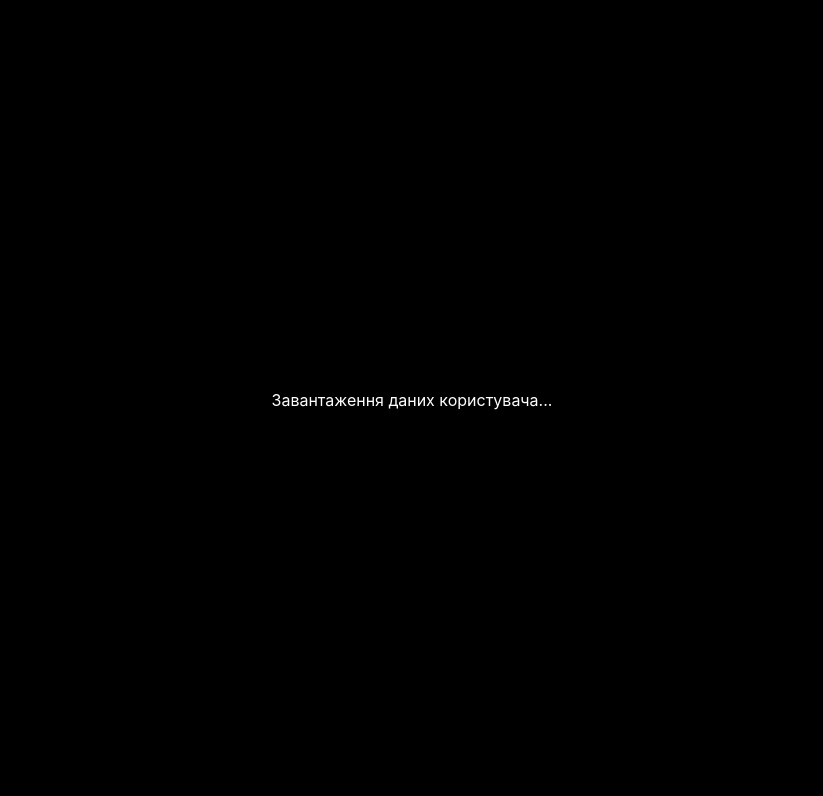
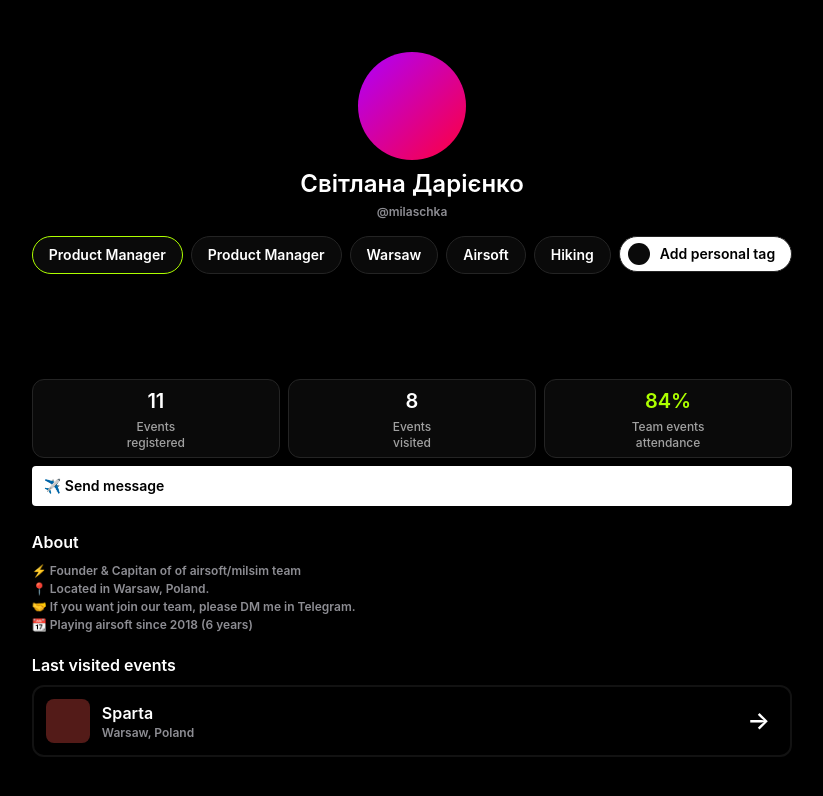
Before and after one commit to TwixUA/community-telegram-mini-app, a React (Create React App) app: page / in a window 1280 px wide. Shown: the top 796 px of the page, without its empty margins (228-1051 px from the left). Built offline with nearby package versions, Linux system fonts and the light colour scheme.

Commit message:
Add profile page structure

```diff
--- a/package.json
+++ b/package.json
@@ -35,5 +35,9 @@
       "last 1 firefox version",
       "last 1 safari version"
     ]
+  },
+  "devDependencies": {
+    "prettier": "3.3.3",
+    "tailwindcss": "^3.4.10"
   }
 }
--- a/src/App.js
+++ b/src/App.js
@@ -1,67 +1,79 @@
-import React, { useEffect, useState } from 'react';
-import { setupTelegramTheme } from './theme';
-import confetti from 'canvas-confetti'; // Імпортуємо бібліотеку конфеті
-import './styles/global.css'; // Імпорт ваших стилів
+import React, { useEffect, useState } from "react";
+import { setupTelegramTheme } from "./theme";
+import confetti from "canvas-confetti"; // Імпортуємо бібліотеку конфеті
+import "./styles/global.css"; // Імпорт стилів
+import Profile from "./components/Profile";
 
 function App() {
   const [user, setUser] = useState(null);
+  const [isTelegramApp, setIsTelegramApp] = useState(false);
 
   useEffect(() => {
-    // Перевіряємо, чи є об'єкт Telegram WebApp
+    // Перевіряємо, чи є об'єкт Telegram WebApp і чи є параметри з Telegram
     const tg = window.Telegram?.WebApp;
 
-    // Налаштування теми через Telegram WebApp API
-    setupTelegramTheme();
+    if (tg && window.Telegram.WebApp.initDataUnsafe?.user) {
+      console.log("Додаток запущено в Telegram.");
 
-    if (tg) {
-      // Використовуємо дані з Telegram
+      // Налаштування теми через Telegram WebApp API
+      if (tg.version && parseFloat(tg.version) >= 6.0) {
+        setupTelegramTheme();
+      } else {
+        console.warn(
+          "Налаштування теми не підтримуються в цій версії WebApp API."
+        );
+      }
+
       const userData = tg.initDataUnsafe?.user;
+      console.log("Дані користувача з Telegram:", userData);
 
       // Якщо є дані користувача, зберігаємо їх у стані
       if (userData) {
         setUser(userData);
       }
 
+      // Вказуємо, що додаток запущений у Telegram
+      setIsTelegramApp(true);
+
       // Активуємо кнопку закриття Telegram WebApp
       tg.ready();
+    } else {
+      console.log(
+        "Додаток запущено поза Telegram. Використовуємо фіктивні дані."
+      );
+      // Фіктивні дані для локальної розробки
+      setUser({
+        first_name: "Фіктивний",
+        last_name: "Користувач",
+        username: "mock_user",
+        id: 12345678,
+        photo_url:
+          "https://cdn3d.iconscout.com/3d/premium/thumb/gift-box-3d-illustration-download-in-png-blend-fbx-gltf-file-formats--present-surprise-wanna-shop-pack-e-commerce-shopping-illustrations-3286985.png?f=webp",
+      });
     }
   }, []);
 
-   // Виклик HapticFeedback при натисканні
-   const handleAvatarClick = () => {
+  // Виклик HapticFeedback при натисканні
+  const handleAvatarClick = () => {
     const tg = window.Telegram?.WebApp;
 
     if (tg && tg.HapticFeedback) {
-      // Викликаємо Haptic Feedback при натисканні
-      tg.HapticFeedback.impactOccurred('light'); // 'light', 'medium', або 'heavy'
+      tg.HapticFeedback.impactOccurred("light"); // 'light', 'medium', або 'heavy'
     }
 
     // Запускаємо конфеті
     confetti({
-      particleCount: 150,
+      particleCount: 100,
       spread: 60,
-      origin: { y: 0.6 },
+      origin: { y: 0.15 },
     });
   };
 
   return (
-    <div className="container"> {/* Додаємо клас container */}
+    <div className="container">
       {user ? (
-        <div>
-          <h1>Привіт, {user.first_name}!</h1>
-          <p>Ваше ім'я: {user.first_name} {user.last_name}</p>
-          <p>Нікнейм: @{user.username}</p>
-          <p>ID: {user.id}</p>
-          <img
-            className="avatar" // Додаємо клас для аватарки
-            src={user.photo_url || "https://cdn.prod.website-files.com/625816a3416990dd61391b9b/66c4d90bd4b9b8957e7bdad4_chromatic-17.avif"}
-            alt="User Avatar"
-            style={{ borderRadius: '50%', marginTop: '20px', width: '100px', height: '100px', cursor: 'pointer' }}
-            onClick={handleAvatarClick}  // Додаємо подію кліку
-            onError={(e) => {
-              e.target.src = "https://via.placeholder.com/150"; // Альтернативне зображення, якщо аватар не завантажується
-            }}
-          />
+        <div onClick={handleAvatarClick}>
+          <Profile />
         </div>
       ) : (
         <p>Завантаження даних користувача...</p>
--- /dev/null
+++ b/src/components/Profile.js
@@ -0,0 +1,163 @@
+import React, { useEffect, useState } from "react";
+
+const Profile = () => {
+  const [user, setUser] = useState(null);
+
+  useEffect(() => {
+    const tg = window.Telegram?.WebApp;
+
+    if (tg && tg.initDataUnsafe?.user) {
+      const userData = tg.initDataUnsafe.user;
+      setUser(userData); // Зберігаємо дані користувача в стані
+    } else {
+      // Фіктивні дані для тестування поза Telegram
+      setUser({
+        first_name: "Світлана",
+        last_name: "Дарієнко",
+        username: "milaschka",
+      });
+    }
+  }, []);
+
+  if (!user) {
+    return <div>Завантаження даних користувача...</div>;
+  }
+
+  return (
+    <div class="self-stretch h-[696px] flex-col justify-start items-start gap-[59px] inline-flex">
+      <div class="self-stretch h-[268px] flex-col justify-start items-center gap-4 flex">
+        <div class="flex-col justify-start items-center gap-2 flex">
+          <div class="w-[108px] h-[108px] bg-gradient-to-br from-[#ad00ff] to-[#ff003d] rounded-full"></div>
+          <div class="flex-col justify-center items-center gap-1 flex">
+            <div class="text-white text-2xl font-semibold font-['Inter']">
+              {user.first_name} {user.last_name}
+            </div>
+            <div class="text-[#8d8d93] text-xs font-semibold font-['Inter']">
+              @{user.username}
+            </div>
+          </div>
+        </div>
+        <div class="flex flex-wrap justify-center items-start gap-2 inline-flex">
+          <div class="px-4 py-[11px] bg-neutral-950 rounded-[37px] border border-[#adff00] justify-center items-center gap-2.5 flex">
+            <div class="text-white text-sm font-semibold font-['Inter'] leading-[14px]">
+              Product Manager
+            </div>
+          </div>
+          <div class="px-4 py-[11px] bg-neutral-950 rounded-[37px] border border-[#242424] justify-center items-center gap-2.5 flex">
+            <div class="text-white text-sm font-semibold font-['Inter'] leading-[14px]">
+              Product Manager
+            </div>
+          </div>
+          <div class="px-4 py-[11px] bg-neutral-950 rounded-[37px] border border-[#242424] justify-center items-center gap-2.5 flex">
+            <div class="text-white text-sm font-semibold font-['Inter'] leading-[14px]">
+              Warsaw
+            </div>
+          </div>
+          <div class="px-4 py-[11px] bg-neutral-950 rounded-[37px] border border-[#242424] justify-center items-center gap-2.5 flex">
+            <div class="text-white text-sm font-semibold font-['Inter'] leading-[14px]">
+              Airsoft
+            </div>
+          </div>
+          <div class="px-4 py-[11px] bg-neutral-950 rounded-[37px] border border-[#242424] justify-center items-center gap-2.5 flex">
+            <div class="text-white text-sm font-semibold font-['Inter'] leading-[14px]">
+              Hiking
+            </div>
+          </div>
+          <div class="pl-2 pr-4 py-1.5 bg-white rounded-[37px] border border-[#242424] justify-center items-center gap-2.5 flex">
+            <div class="w-[22px] h-[22px] relative">
+              <div class="w-[22px] h-[22px] left-0 top-0 absolute bg-neutral-950 rounded-full"></div>
+            </div>
+            <div class="text-black text-sm font-semibold font-['Inter'] leading-[14px]">
+              Add personal tag
+            </div>
+          </div>
+        </div>
+      </div>
+      <div class="self-stretch h-[369px] flex-col justify-start items-start gap-6 flex">
+        <div class="self-stretch h-[127px] flex-col justify-start items-start gap-2 flex">
+          <div class="self-stretch h-[79px] justify-start items-center gap-2 inline-flex">
+            <div class="grow shrink basis-0 self-stretch p-3 bg-neutral-950 rounded-xl border border-[#242424] justify-center items-center gap-3 flex">
+              <div class="flex-col justify-center items-start gap-1 inline-flex">
+                <div class="self-stretch text-center text-white text-xl font-semibold font-['Inter']">
+                  11
+                </div>
+                <div class="self-stretch text-center text-[#a1a1a1] text-xs font-medium font-['Inter']">
+                  Events
+                  <br />
+                  registered
+                </div>
+              </div>
+            </div>
+            <div class="grow shrink basis-0 self-stretch p-3 bg-neutral-950 rounded-xl border border-[#242424] justify-center items-center gap-3 flex">
+              <div class="flex-col justify-center items-start gap-1 inline-flex">
+                <div class="self-stretch text-center text-white text-xl font-semibold font-['Inter']">
+                  8
+                </div>
+                <div class="self-stretch text-center text-[#a1a1a1] text-xs font-medium font-['Inter']">
+                  Events
+                  <br />
+                  visited
+                </div>
+              </div>
+            </div>
+            <div class="grow shrink basis-0 self-stretch p-3 bg-neutral-950 rounded-xl border border-[#242424] justify-center items-center gap-3 flex">
+              <div class="grow shrink basis-0 h-[59px] flex-col justify-center items-center gap-1 inline-flex">
+                <div class="self-stretch text-center text-[#adff00] text-xl font-semibold font-['Inter']">
+                  84%
+                </div>
+                <div class="text-center text-[#a1a1a1] text-xs font-medium font-['Inter']">
+                  Team events <br />
+                  attendance
+                </div>
+              </div>
+            </div>
+          </div>
+          <div class="self-stretch h-10 px-3 py-[11px] bg-white rounded justify-between items-center inline-flex">
+            <div class="text-black text-sm font-semibold font-['Inter'] leading-[14px]">
+              ✈️ Send message
+            </div>
+          </div>
+        </div>
+        <div class="self-stretch h-[99px] flex-col justify-start items-start gap-2 flex">
+          <div class="self-stretch text-white text-base font-semibold font-['Inter']">
+            About
+          </div>
+          <div class="self-stretch grow shrink basis-0 text-[#8d8d93] text-xs font-semibold font-['Inter'] leading-[18px]">
+            ⚡ Founder & Capitan of of airsoft/milsim team <br />
+            📍 Located in Warsaw, Poland. <br />
+            🤝 If you want join our team, please DM me in Telegram. <br />
+            📆 Playing airsoft since 2018 (6 years)
+          </div>
+        </div>
+        <div class="self-stretch h-[95px] flex-col justify-start items-start gap-2 flex">
+          <div class="self-stretch text-white text-base font-semibold font-['Inter']">
+            Last visited events
+          </div>
+          <div class="self-stretch p-3 rounded-xl border-2 border-[#121212] justify-between items-center inline-flex">
+            <div class="self-stretch justify-start items-center gap-3 flex">
+              <div class="w-11 h-11 relative">
+                <div class="w-11 h-11 left-0 top-0 absolute bg-[#531b18] rounded-lg"></div>
+                <div class="w-[23.05px] h-[30.04px] left-[9.62px] top-[7.56px] absolute"></div>
+              </div>
+              <div class="self-stretch flex-col justify-center items-start gap-1 inline-flex">
+                <div class="flex-col justify-start items-start flex">
+                  <div class="self-stretch text-white text-base font-semibold font-['Inter']">
+                    Sparta
+                  </div>
+                  <div class="self-stretch text-[#8d8d93] text-xs font-semibold font-['Inter']">
+                    Warsaw, Poland
+                  </div>
+                </div>
+              </div>
+            </div>
+            <div class="w-[39px] text-center text-white text-2xl font-semibold font-['Inter'] uppercase">
+              -&gt;
+            </div>
+          </div>
+        </div>
+      </div>
+    </div>
+  );
+};
+
+export default Profile;
--- a/src/index.css
+++ b/src/index.css
@@ -1,3 +1,9 @@
+/* src/index.css */
+@tailwind base;
+@tailwind components;
+@tailwind utilities;
+
+
 body {
   margin: 0;
   font-family: -apple-system, BlinkMacSystemFont, 'Segoe UI', 'Roboto', 'Oxygen',
--- a/src/index.js
+++ b/src/index.js
@@ -2,7 +2,7 @@ import React from 'react';
 import ReactDOM from 'react-dom/client';
 import './styles/global.css';
 import App from './App';
-import reportWebVitals from './reportWebVitals';
+import './index.css';
 
 const root = ReactDOM.createRoot(document.getElementById('root'));
 root.render(
@@ -14,4 +14,3 @@ root.render(
 // If you want to start measuring performance in your app, pass a function
 // to log results (for example: reportWebVitals(console.log))
 // or send to an analytics endpoint. Learn more: https://bit.ly/CRA-vitals
-reportWebVitals();
--- a/src/styles/global.css
+++ b/src/styles/global.css
@@ -39,7 +39,7 @@
     justify-content: center; /* Центруємо по вертикалі */
     align-items: center; /* Центруємо по горизонталі */
     height: 100vh; /* Робимо висоту контейнера рівною висоті екрану */
-    text-align: center;
+    text-align: left;
   }
 
   .avatar {
--- /dev/null
+++ b/tailwind.config.js
@@ -0,0 +1,10 @@
+/** @type {import('tailwindcss').Config} */
+module.exports = {
+  content: [
+    './src/**/*.{js,jsx,ts,tsx}', // Включає всі файли з розширеннями .js, .jsx, .ts, .tsx в папці src
+  ],
+  theme: {
+    extend: {},
+  },
+  plugins: [],
+}
```
Also changed, not shown: src/components/TabBar.js (deleted, +0 -11 lines), 1 other file (tests, documents, lock files or other folders).
